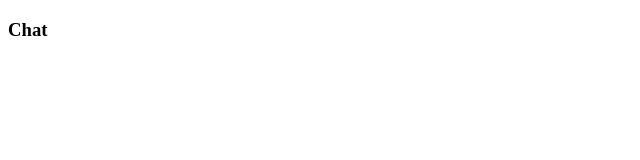
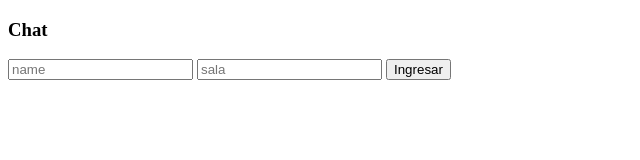
Before and after one commit to CesarRivasP/socket-chat, a website: page public/index.html in a window 1280 px wide. Shown: the whole page, without its empty margins (0-640 px from the left). Drawn offline with Linux system fonts and the light colour scheme.

Commit message:
Added form elements of the chats

```diff
--- a/public/index.html
+++ b/public/index.html
@@ -8,5 +8,11 @@
   </head>
   <body>
     <h3>Chat</h3>
+
+    <form action="chat.html">
+      <input type="text" name="name" placeholder="name">
+      <input type="text" name="room" placeholder="sala">
+      <button type="submit">Ingresar</button>
+    </form>
   </body>
 </html>
```
